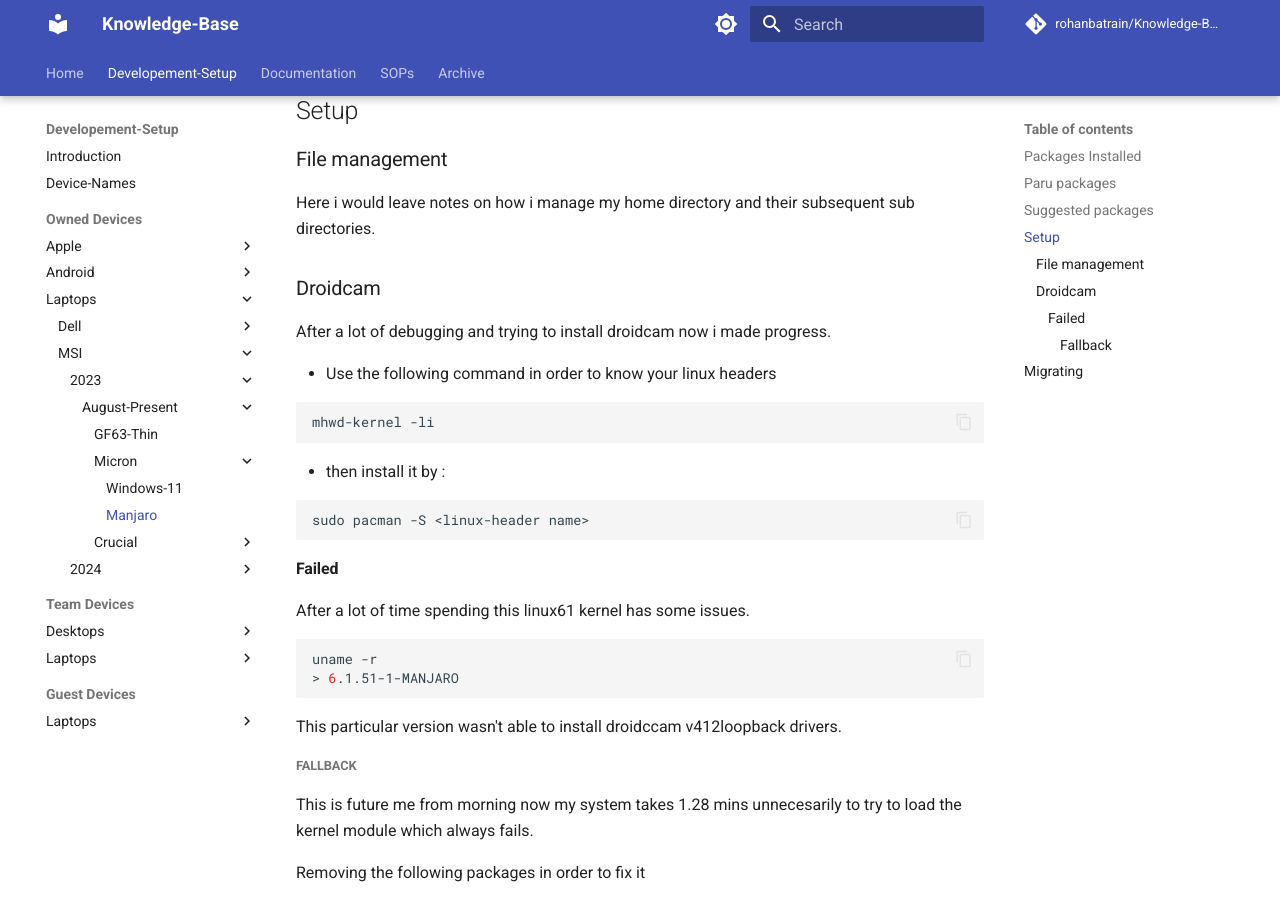
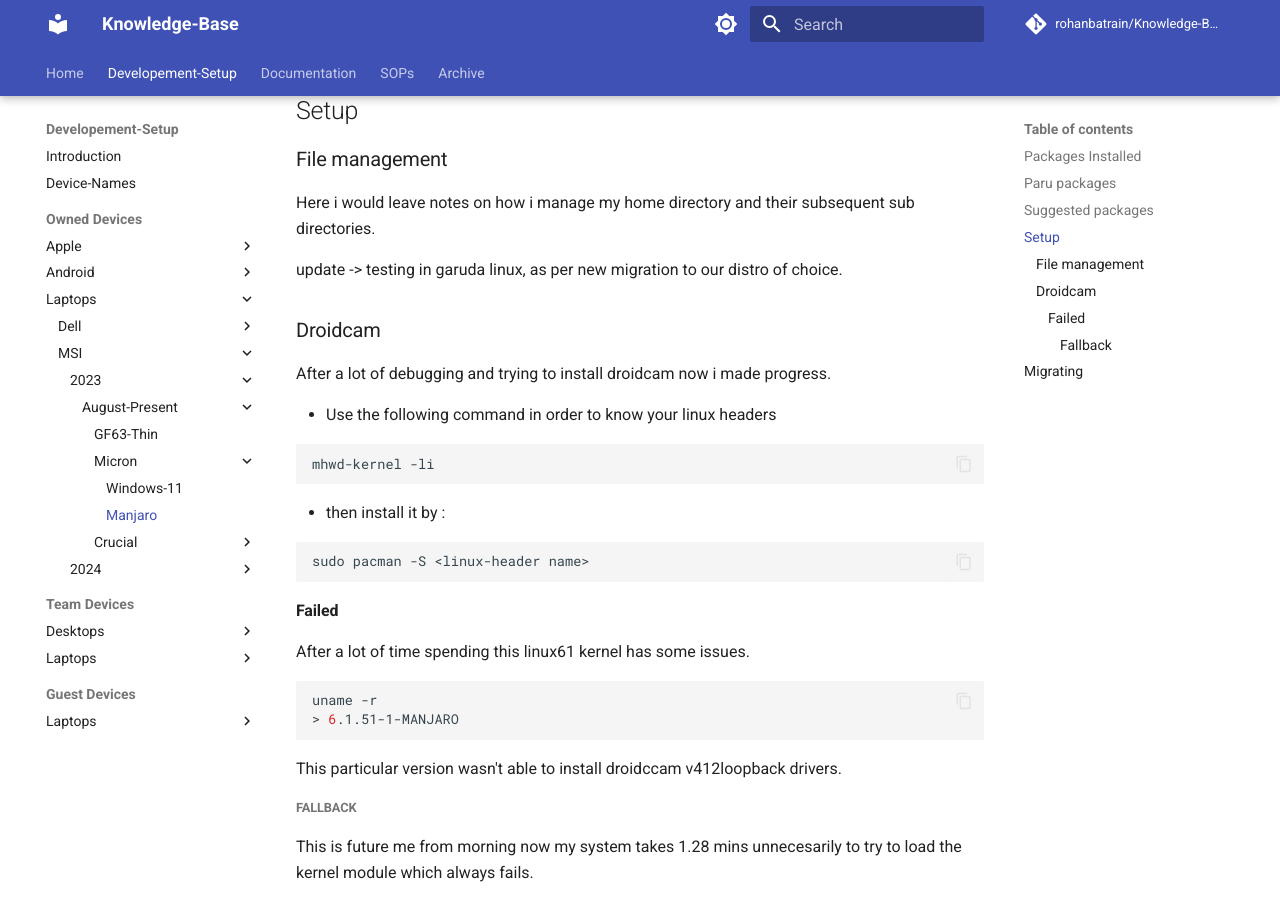
Before and after one commit to rohanbatrain/knowledge-base, an MkDocs documentation site: the page built from docs/Developement-Setup/Owned-Devices/Laptops/MSI/2023/August/Micron-Drive/Manjaro.md, in a window 1280 px wide and 900 px high, scrolled down 913 px. Built offline with MkDocs 1.6.1 and Material for MkDocs 9.7.7, drawn with Linux system fonts in a browser that asks for light colours; nearby versions of some CDN libraries; library files that are not in the unit come from our copies; comment, search, counter and statistics services are not loaded.

Commit message:
Update Manjaro.md

```diff
--- a/docs/Developement-Setup/Owned-Devices/Laptops/MSI/2023/August/Micron-Drive/Manjaro.md
+++ b/docs/Developement-Setup/Owned-Devices/Laptops/MSI/2023/August/Micron-Drive/Manjaro.md
@@ -31,6 +31,8 @@ These are the packages my team mate installed to debug/solve a problem,
 ### File management
 
 Here i would leave notes on how i manage my home directory and their subsequent sub directories.
+
+update -> testing in garuda linux, as per new migration to our distro of choice.
 
 ### Droidcam
 
```
